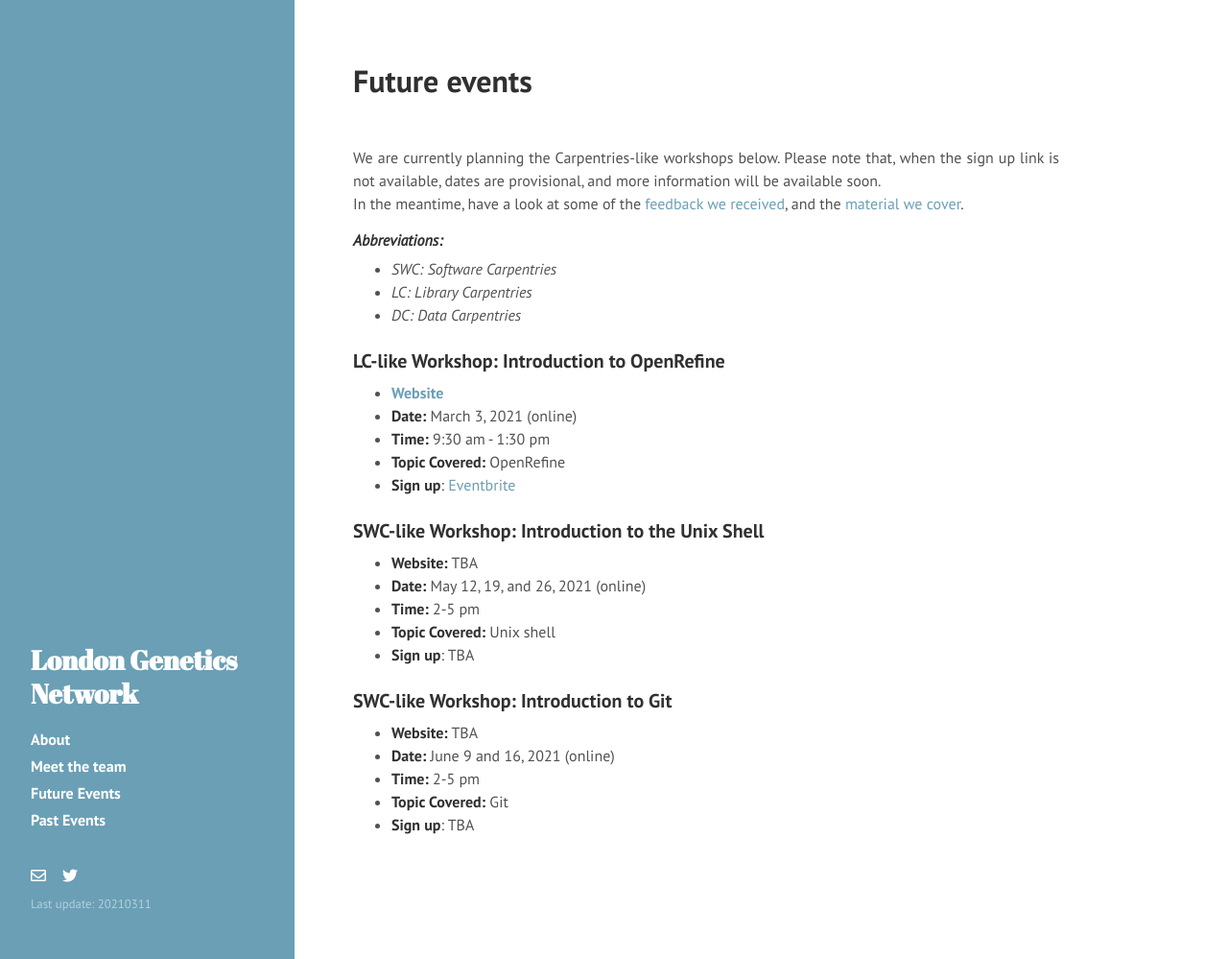
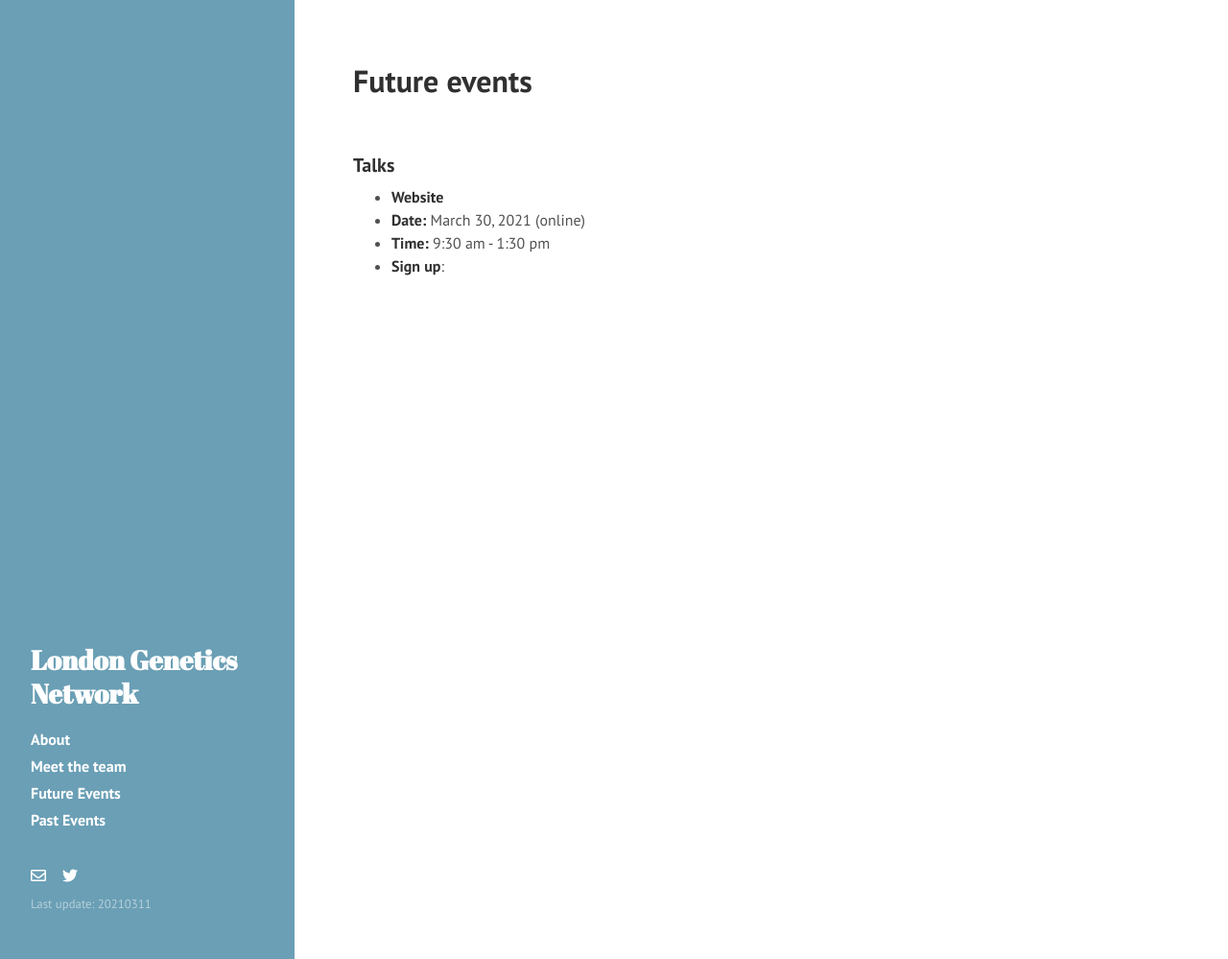
Before and after one commit to kai-lim/LondonGeneticsNetwork, a Jekyll site: the page built from futureevents.md, in a window 1280 px wide and 999 px high. Shown: the whole window at 96% size. Built offline with Jekyll 4.4.1, drawn with Linux system fonts in a browser that asks for light colours; nearby versions of some CDN libraries; a style sheet for code colours, icons or effects is not loaded.

Commit message:
update future event page

```diff
--- a/futureevents.md
+++ b/futureevents.md
@@ -5,37 +5,11 @@ title: Future events
 
 <br/>
 
-We are currently planning the Carpentries-like workshops below.
-Please note that, when the sign up link is not available, dates are provisional, and more information will be available soon. <br/>
-In the meantime, have a look at some of the [feedback we received]({{ "/" | relative_url }}feedback/), and the [material we cover]({{ "/" | relative_url }}courses/).
 
 
-#### *Abbreviations:*
-* *SWC: Software Carpentries*
-* *LC: Library Carpentries*
-* *DC: Data Carpentries*
+### Talks
 
-### LC-like Workshop: Introduction to OpenRefine
-
-* [**Website**](https://swc-kcl-london-03-2021.github.io/2021-03-03-KCL-OpenRefine/)
-* **Date:** March 3, 2021 (online)
+* **Website**
+* **Date:** March 30, 2021 (online)
 * **Time:** 9:30 am - 1:30 pm
-* **Topic Covered:** OpenRefine
-* **Sign up**: [Eventbrite](https://www.eventbrite.co.uk/e/openrefine-data-cleaning-and-transformation-tickets-138258090671)
-
-### SWC-like Workshop: Introduction to the Unix Shell
-
-* **Website:** TBA
-* **Date:** May 12, 19, and 26, 2021 (online)
-* **Time:** 2-5 pm
-* **Topic Covered:** Unix shell
-* **Sign up**: TBA
-
-
-### SWC-like Workshop: Introduction to Git
-
-* **Website:** TBA
-* **Date:** June 9 and 16, 2021 (online)
-* **Time:** 2-5 pm
-* **Topic Covered:** Git
-* **Sign up**: TBA
+* **Sign up**:
```
